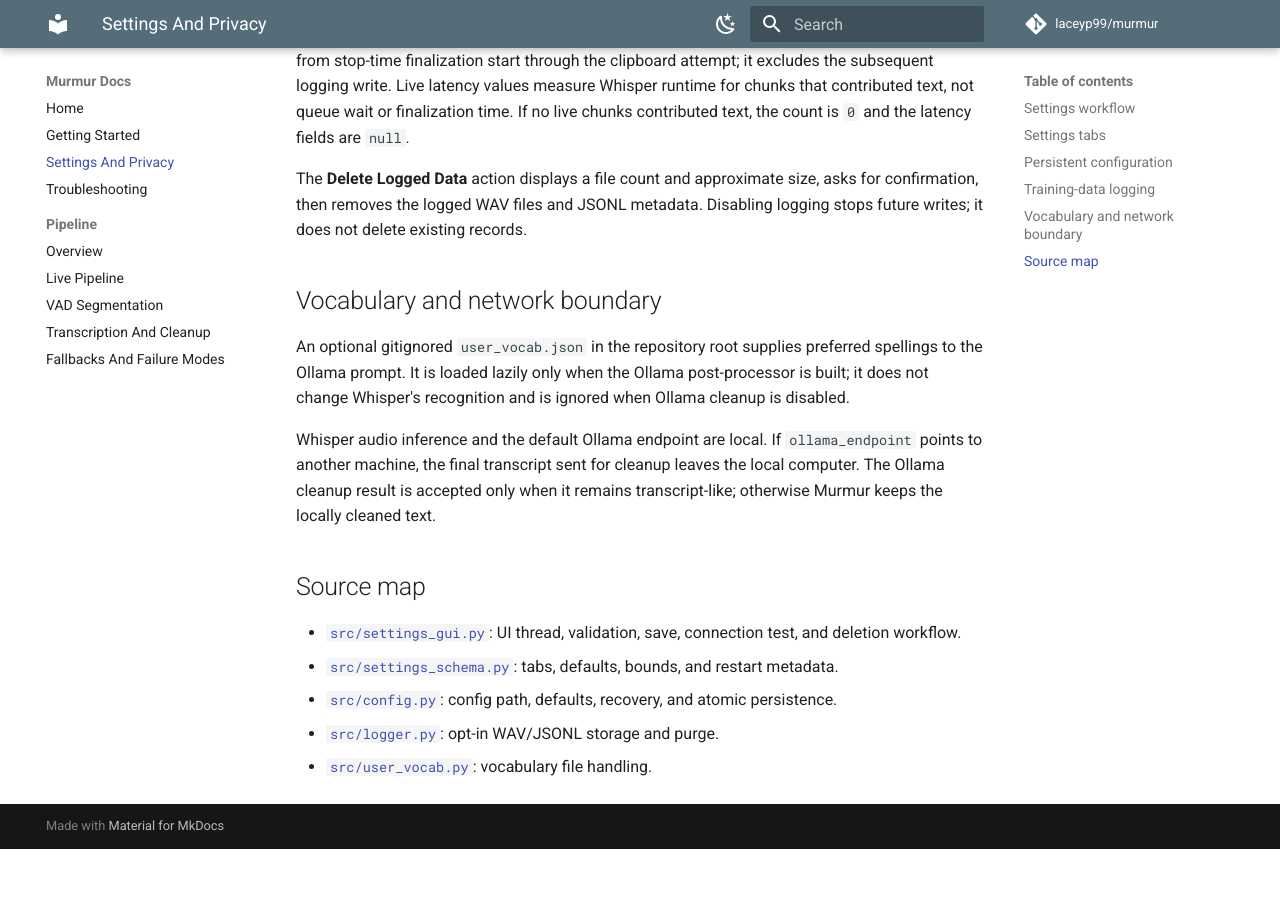
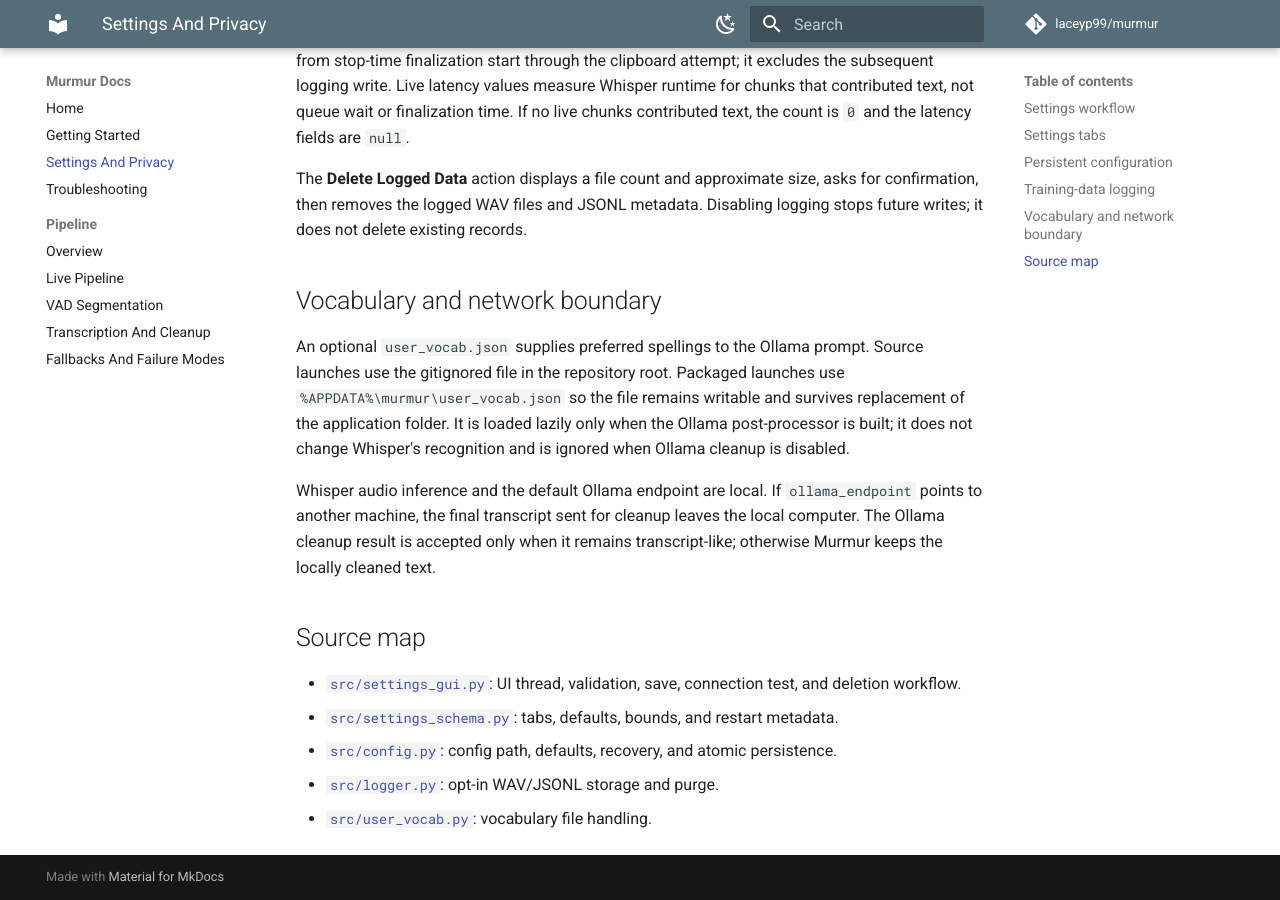
Before and after one commit to laceyp99/murmur, an MkDocs documentation site: the page built from docs/settings-and-privacy.md, in a window 1280 px wide and 900 px high, scrolled down 3227 px. Built offline with MkDocs 1.6.1 and Material for MkDocs 9.7.7, drawn with Linux system fonts in a browser that asks for light colours; comment, search, counter and statistics services are not loaded; before the commit the page ends 4076 px from its top, so only the background shows below that.

Commit message:
fix(packaging): preserve runtime validation and vocabulary

```diff
--- a/docs/settings-and-privacy.md
+++ b/docs/settings-and-privacy.md
@@ -132,10 +132,12 @@ Disabling logging stops future writes; it does not delete existing records.
 
 ## Vocabulary and network boundary
 
-An optional gitignored `user_vocab.json` in the repository root supplies
-preferred spellings to the Ollama prompt. It is loaded lazily only when the
-Ollama post-processor is built; it does not change Whisper's recognition and is
-ignored when Ollama cleanup is disabled.
+An optional `user_vocab.json` supplies preferred spellings to the Ollama prompt.
+Source launches use the gitignored file in the repository root. Packaged
+launches use `%APPDATA%\murmur\user_vocab.json` so the file remains writable and
+survives replacement of the application folder. It is loaded lazily only when
+the Ollama post-processor is built; it does not change Whisper's recognition and
+is ignored when Ollama cleanup is disabled.
 
 Whisper audio inference and the default Ollama endpoint are local. If
 `ollama_endpoint` points to another machine, the final transcript sent for
```
Also changed, not shown: docs/transcription-and-cleanup.md (+3 -1 lines), run.py (+11 -2 lines), 3 other files.
